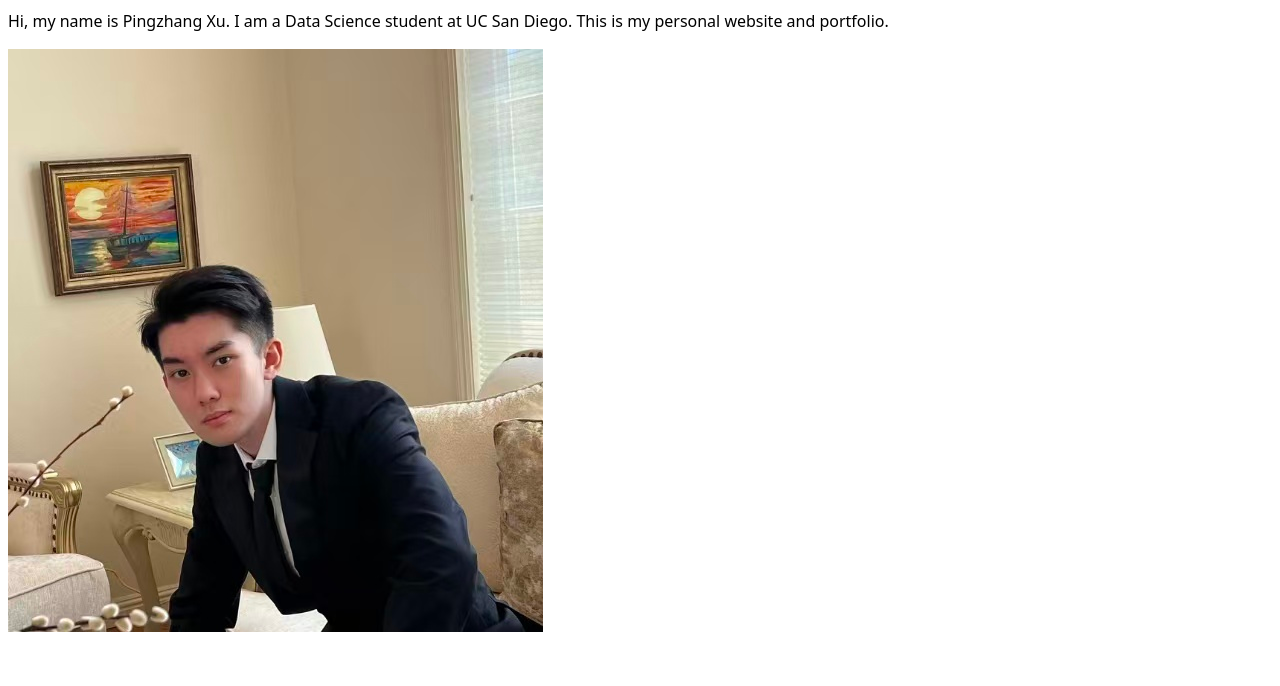
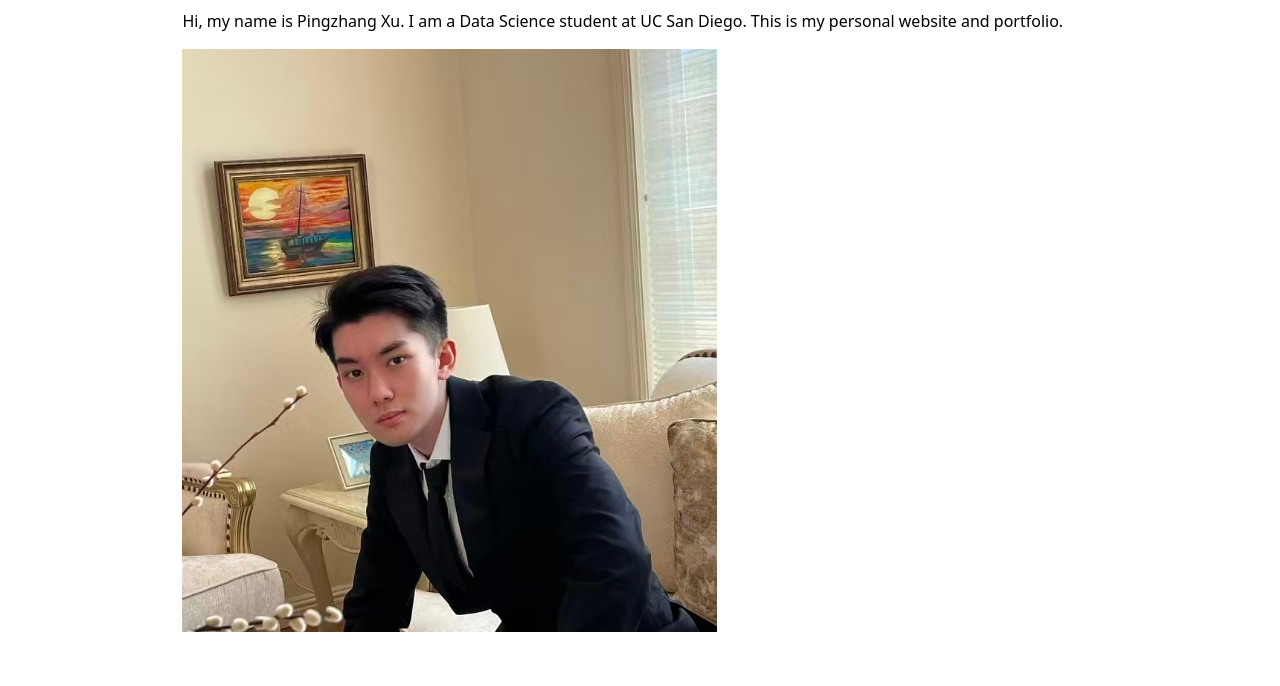
Before and after one commit to pix001-hue/DSC106, a plain HTML site: page index.html in a window 1280 px wide. Shown: the part 114-800 px from the top of the page. Drawn offline with Linux system fonts and the light colour scheme.

Commit message:
Update style.css

```diff
--- a/style.css
+++ b/style.css
@@ -3,4 +3,7 @@ body {
 	   and use the OS’s UI font as the website font
 	 */
   font: 100%/1.5 system-ui;
+  max-width:100ch;
+  margin-inline:auto;
+  padding-inline:lem;
 }
```
